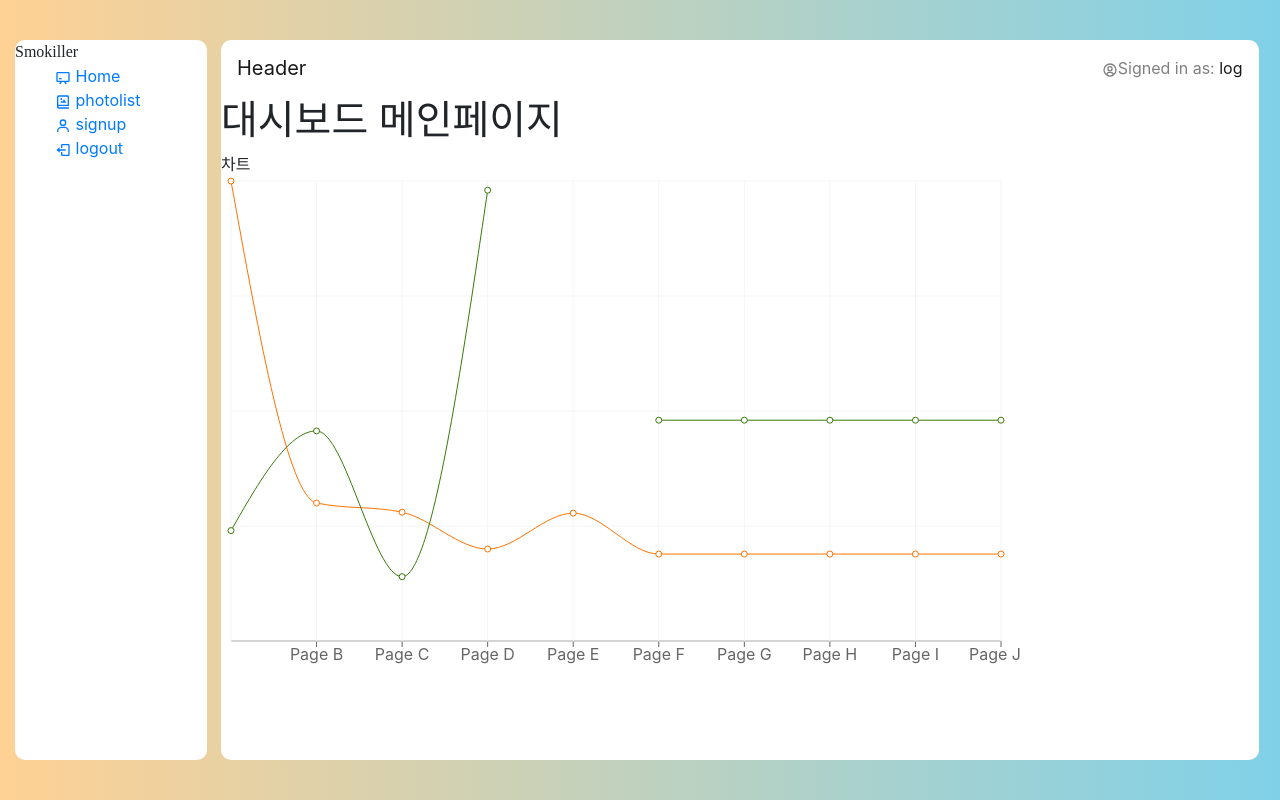
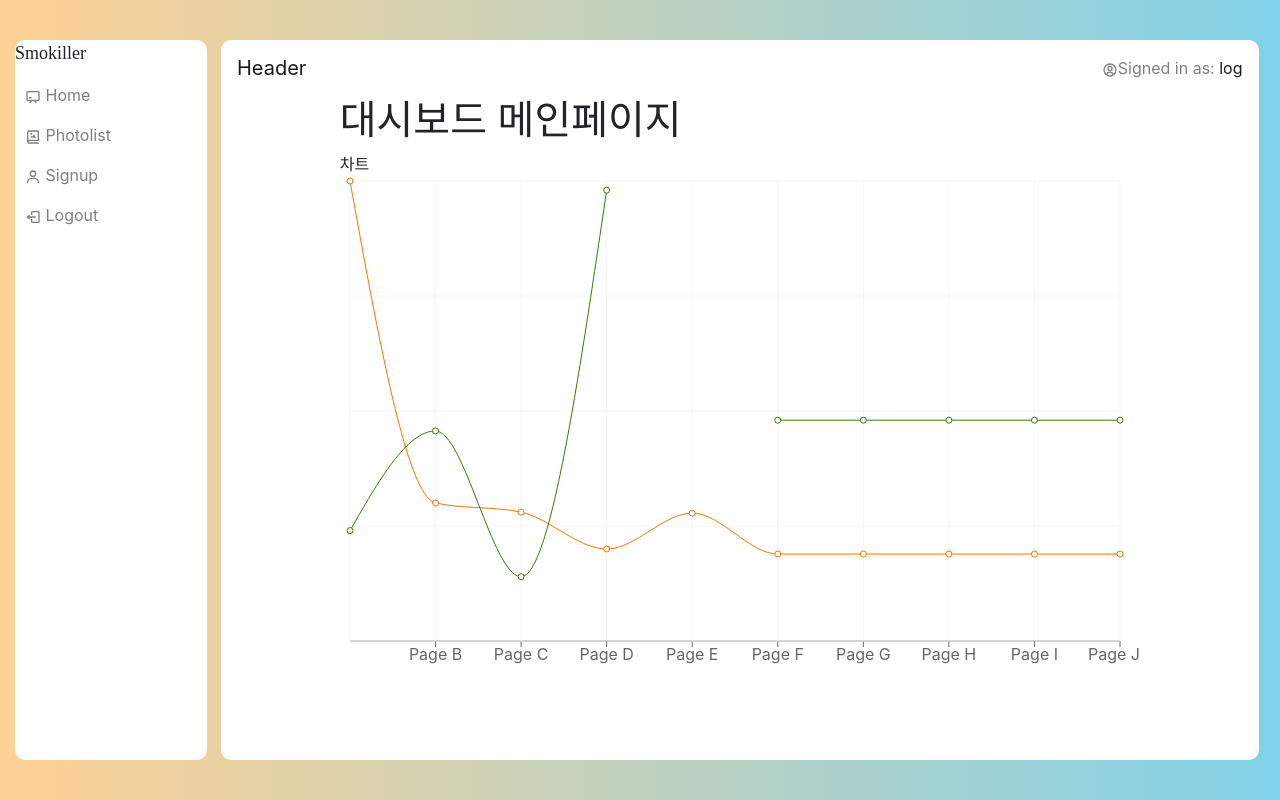
Before and after one commit to juhyeonkwon/smokillerFronted, a React (Create React App) app: page / in a window 1280 px wide. Both pictures are taken after a click on the button "sign in". Built offline with nearby package versions, Linux system fonts and the light colour scheme; no server answers; a web font is replaced by a local one.

Commit message:
change code
.

```diff
--- a/src/App.css
+++ b/src/App.css
@@ -41,11 +41,27 @@
 
 ul {
   list-style: none;
+  padding-left: 10px
+}
+
+ul > li {
+  padding-top : 2vh;
+  font-size :medium
+}
+
+ul > li > a {
+  color : rgba(0,0,0,.5)
+}
+
+ul > li > a:hover {
+  text-decoration: none;
+  color : rgba(0,0,0,.7)
 }
 
 
 .logo {
   font-family: BinggraeSamanco-Bold;
+  font-size : large;
 }
 
 
@@ -88,7 +104,3 @@ ul {
     opacity: 1;
   }
 }
-
-ul {
-  list-style: none;
-}
--- a/src/App.js
+++ b/src/App.js
@@ -77,20 +77,20 @@ function App() {
         <ul>
             <li>
 
-                <Link to="/"><BiChalkboard />  Home</Link>
+                <Link to="/"><BiChalkboard /> Home</Link>
             </li>
 
             <li>
 
-                <Link to="/photolist"><BiPhotoAlbum /> photolist</Link>
+                <Link to="/photolist"><BiPhotoAlbum /> Photolist</Link>
             </li>
 
             <li>
-                <Link to="/signup"><BiUser /> signup</Link>
+                <Link to="/signup"><BiUser /> Signup</Link>
             </li>
 
             <li>
-                <a href="" onClick={logout}><BiLogOut /> logout</a>
+                <a href="" onClick={logout}><BiLogOut /> Logout</a>
             </li>
         </ul>
     </div>
--- a/src/main/Dashboard.js
+++ b/src/main/Dashboard.js
@@ -7,6 +7,7 @@
 
 
 import React from "react"
+import { Container, Row } from "react-bootstrap";
 import { Route } from "react-router";
 import Chart from "./chart/Chart"
 
@@ -14,14 +15,18 @@ import Chart from "./chart/Chart"
 function Dashboard({ session }) {
 
     return (
-        <div>
+        <Container>
+            <Row className="justify-content-md-center">
+                <div>
 
-            <h1>대시보드 메인페이지 </h1>
+                    <h1>대시보드 메인페이지 </h1>
 
 
-            <Chart />
+                    <Chart />
 
-        </div>
+                </div>
+            </Row>
+        </Container>
     )
 
 };
--- a/src/setupProxy.js
+++ b/src/setupProxy.js
@@ -4,6 +4,7 @@ module.exports = function (app) {
   app.use(
     '/api',
     createProxyMiddleware({
+      //target: 'http://175.200.110.202:8000',
       target: 'http://localhost:3333',
       changeOrigin: true
     })
```
Also changed, not shown: src/photo/PhotoList.js (+11 -0 lines), 1 other file (tests, documents, lock files or other folders).
